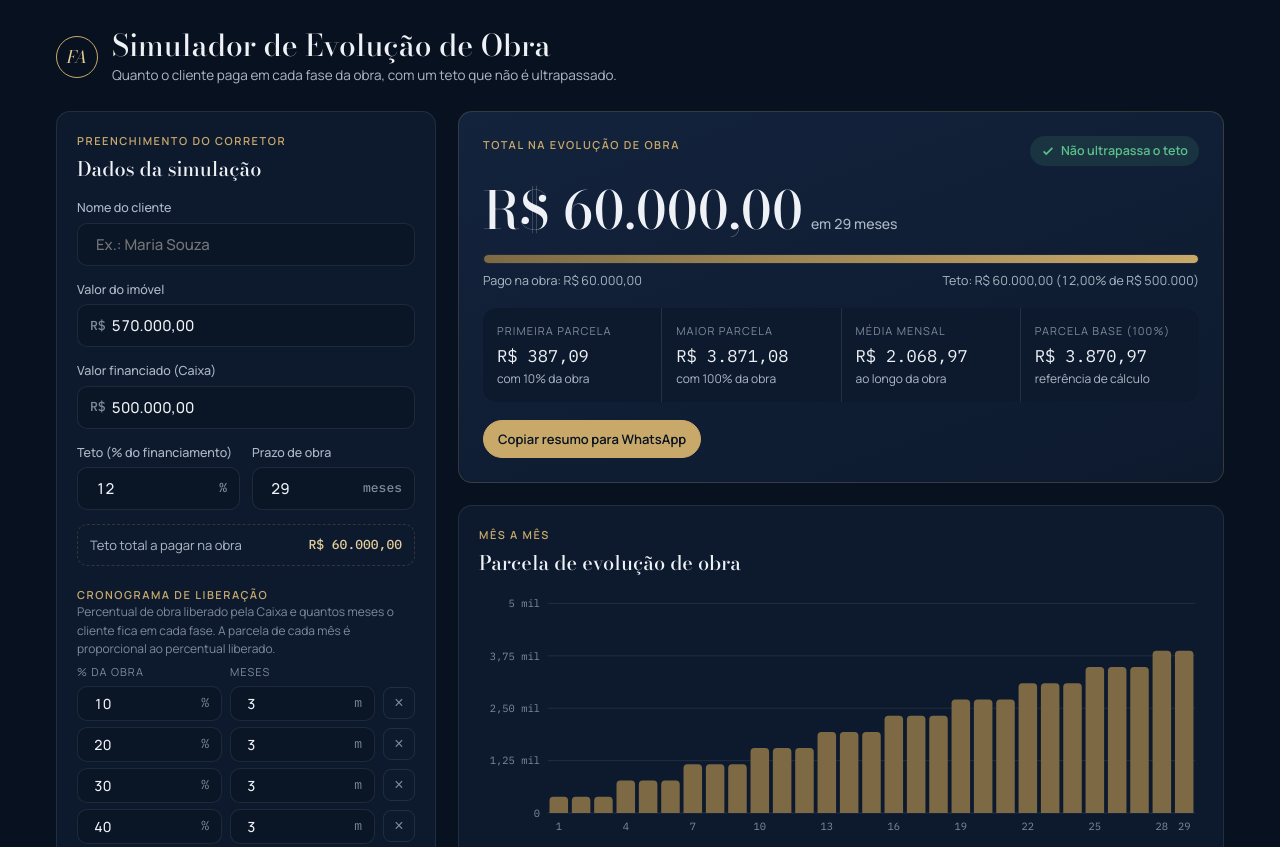
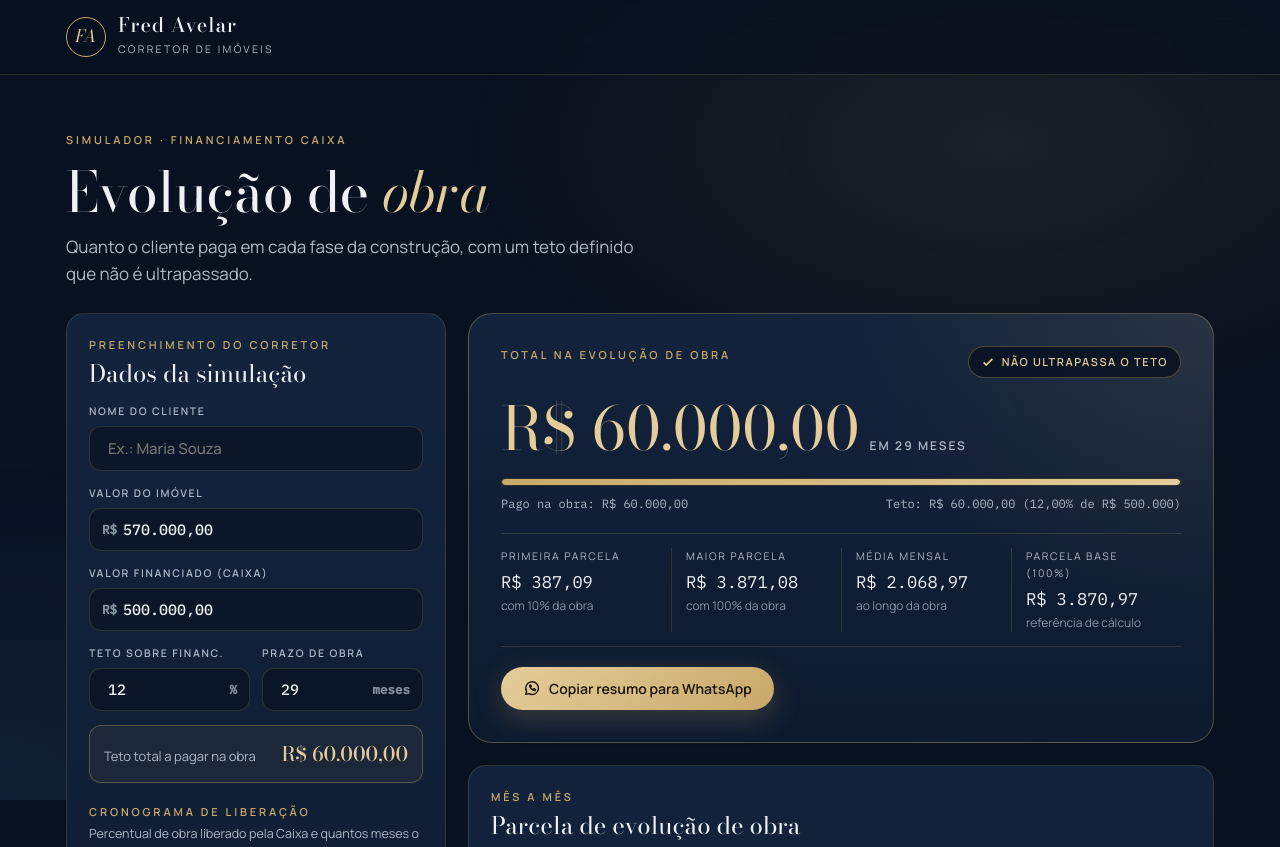
Before and after one commit to gustavoromanno/fred-avelar, a plain HTML site: page evolucao-obra.html in a window 1280 px wide. Shown: the top 847 px of the page. Drawn offline with nearby package versions, Linux system fonts and the light colour scheme.

Commit message:
Simulador de evolução de obra na identidade visual do site
Co-Authored-By: Claude Opus 5.5 <noreply@anthropic.com>
Claude-Session: https://claude.ai/code/session_01DP5uziYctRqVoq6mkUCWf4

```diff
--- a/evolucao-obra.html
+++ b/evolucao-obra.html
@@ -8,110 +8,132 @@
 <meta name="claude:viewport-fit-sides" content="cover">
 <link rel="stylesheet" href="https://fonts.googleapis.com/css2?family=Bodoni+Moda:ital,opsz,wght@0,6..96,400;0,6..96,500;1,6..96,400&family=Manrope:wght@400;500;600;700&family=IBM+Plex+Mono:wght@400;500&display=swap">
 <style>
-/* Layout: navy single-look page (marca Fred Avelar). Coluna esquerda = dados do corretor; direita = resultado para o cliente: teto, gráfico mês a mês e tabela. */
+/* Layout: mesma identidade do site Fred Avelar (navy + ouro, Bodoni/Manrope/Plex Mono, brilho radial ao fundo). Coluna esquerda = dados do corretor; direita = resultado para o cliente. */
 :root{
-  --ink:#08111f; --navy:#0d1a2e; --navy-2:#13233c; --field:#0a1526;
-  --line:rgba(201,169,106,.2); --line-soft:rgba(174,184,198,.12);
-  --gold:#c9a96a; --gold-hi:#e4cd9a; --gold-lo:#7d6a45;
-  --silver:#aeb8c6; --muted:#7f8a9a; --paper:#eef1f5;
-  --good:#5cc08a; --good-bg:rgba(92,192,138,.12); --warn:#e7b04f; --warn-bg:rgba(231,176,79,.12);
+  --ink:#08111f; --navy:#0d1a2e; --navy-2:#13233c; --field:rgba(8,17,31,.6);
+  --line:rgba(201,169,106,.18); --line-strong:rgba(201,169,106,.35); --line-soft:rgba(238,241,245,.08);
+  --gold:#c9a96a; --gold-hi:#e4cd9a; --gold-lo:#8a7449; --gold-ink:#1a1407;
+  --silver:#aeb8c6; --muted:#8792a3; --paper:#eef1f5;
+  --warn:#e8957a; --warn-bg:rgba(232,149,122,.12);
   --display:"Bodoni Moda","Didot","Bodoni 72",Georgia,serif;
   --body:"Manrope",system-ui,-apple-system,"Segoe UI",sans-serif;
   --mono:"IBM Plex Mono",ui-monospace,Menlo,monospace;
   --r:14px; color-scheme:dark;
 }
 *{box-sizing:border-box}
-body{background:var(--ink);color:var(--paper);font-family:var(--body);font-size:15px;line-height:1.55;-webkit-font-smoothing:antialiased}
-.wrap{max-width:1200px;margin:0 auto;padding-left:max(16px,env(safe-area-inset-left,0px));padding-right:max(16px,env(safe-area-inset-right,0px));padding-block:28px 56px}
-header.top{display:flex;align-items:center;gap:14px;flex-wrap:wrap;margin-bottom:26px}
-.mono-mark{width:42px;height:42px;border:1px solid var(--gold);border-radius:50%;display:grid;place-items:center;font-family:var(--display);font-style:italic;color:var(--gold-hi);font-size:17px}
-.top h1{font-family:var(--display);font-weight:500;font-size:clamp(22px,3.2vw,30px);margin:0;line-height:1.15;text-wrap:balance}
-.top p{margin:2px 0 0;color:var(--silver);font-size:13.5px}
-.eyebrow{font-size:11px;letter-spacing:.14em;text-transform:uppercase;color:var(--gold);font-weight:600}
-.grid{display:grid;grid-template-columns:minmax(0,380px) minmax(0,1fr);gap:22px;align-items:start}
+body{background:var(--ink);color:var(--paper);font-family:var(--body);font-size:15px;line-height:1.6;-webkit-font-smoothing:antialiased}
+body::before{content:"";position:fixed;inset:0 0 auto;height:env(safe-area-inset-top,0px);z-index:60;background:var(--ink)}
+.glow{position:fixed;inset:0;z-index:0;pointer-events:none;background:
+  radial-gradient(60% 50% at 78% 18%,rgba(201,169,106,.10),transparent 70%),
+  radial-gradient(50% 60% at 0% 100%,rgba(60,96,150,.18),transparent 70%)}
+.wrap{position:relative;z-index:1;max-width:1180px;margin:0 auto;padding-left:max(16px,env(safe-area-inset-left,0px));padding-right:max(16px,env(safe-area-inset-right,0px))}
+header.site{position:sticky;top:env(safe-area-inset-top,0px);z-index:50;backdrop-filter:blur(14px);-webkit-backdrop-filter:blur(14px);background:rgba(8,17,31,.72);border-bottom:1px solid var(--line)}
+header.site .wrap{display:flex;align-items:center;gap:16px;padding-block:14px}
+.brand{display:flex;align-items:center;gap:12px}
+.mono-mark{width:40px;height:40px;border:1px solid var(--gold);border-radius:50%;display:grid;place-items:center;font-family:var(--display);font-style:italic;color:var(--gold-hi);font-size:17px;letter-spacing:.02em;flex:none}
+.brand b{font-family:var(--display);font-weight:500;font-size:20px;letter-spacing:.04em;display:block;line-height:1.1}
+.brand small{font-size:10.5px;letter-spacing:.22em;text-transform:uppercase;color:var(--silver)}
+.intro{padding-block:clamp(34px,5vw,56px) 26px}
+.intro h1{font-family:var(--display);font-weight:400;font-size:clamp(34px,5vw,56px);line-height:1.04;letter-spacing:-.01em;margin:14px 0 12px;text-wrap:balance}
+.intro h1 em{color:var(--gold-hi);font-style:italic}
+.intro p{margin:0;color:var(--silver);max-width:56ch;font-size:clamp(15px,1.5vw,17px)}
+.eyebrow{font-size:11px;letter-spacing:.26em;text-transform:uppercase;color:var(--gold);font-weight:600}
+.grid{display:grid;grid-template-columns:minmax(0,380px) minmax(0,1fr);gap:22px;align-items:start;padding-bottom:40px}
 @media (max-width:900px){.grid{grid-template-columns:minmax(0,1fr)}}
-.panel{background:var(--navy);border:1px solid var(--line-soft);border-radius:var(--r);padding:20px;min-width:0}
-.panel h2{font-family:var(--display);font-weight:500;font-size:20px;margin:4px 0 14px}
+.panel{background:linear-gradient(180deg,var(--navy-2),var(--navy));border:1px solid var(--line);border-radius:18px;padding:22px;min-width:0}
+.panel h2{font-family:var(--display);font-weight:400;font-size:24px;line-height:1.15;margin:6px 0 16px}
 .fields{display:grid;gap:14px}
 .row2{display:grid;grid-template-columns:1fr 1fr;gap:12px}
-label{display:grid;grid-template-columns:minmax(0,1fr);gap:5px;font-size:12.5px;color:var(--silver);font-weight:500}
-.inp{display:flex;align-items:center;background:var(--field);border:1px solid var(--line-soft);border-radius:10px;padding:0 12px;transition:border-color .15s}
+label{display:grid;grid-template-columns:minmax(0,1fr);gap:6px;font-size:10.5px;letter-spacing:.16em;text-transform:uppercase;color:var(--silver);font-weight:600}
+.inp{display:flex;align-items:center;background:var(--field);border:1px solid var(--line);border-radius:12px;padding:0 12px;transition:border-color .2s}
 .inp:focus-within{border-color:var(--gold)}
-.inp span{color:var(--muted);font-family:var(--mono);font-size:13px}
-.inp input{flex:1;min-width:0;width:100%;background:none;border:0;outline:0;color:var(--paper);font:500 15px var(--body);padding:10px 6px;font-variant-numeric:tabular-nums}
-.hint{font-size:12px;color:var(--muted);margin:0}
-.calc-line{display:flex;justify-content:space-between;gap:8px;font-size:13px;color:var(--silver);padding:10px 12px;border:1px dashed var(--line);border-radius:10px}
-.calc-line b{color:var(--gold-hi);font-family:var(--mono);font-weight:500}
-.stages{display:grid;gap:6px;margin-top:4px}
-.stage-h,.stage{display:grid;grid-template-columns:1fr 1fr 32px;gap:8px;align-items:center}
-.stage-h{font-size:11px;letter-spacing:.1em;text-transform:uppercase;color:var(--muted)}
+.inp span{color:var(--muted);font-family:var(--mono);font-size:12.5px;letter-spacing:0;text-transform:none}
+.inp input{flex:1;min-width:0;width:100%;background:none;border:0;outline:0;color:var(--paper);font:500 15px var(--mono);letter-spacing:0;padding:11px 6px;font-variant-numeric:tabular-nums}
+.inp input[type=text]{font-family:var(--body)}
+.hint{font-size:12.5px;color:var(--silver);margin:4px 0 0}
+.calc-line{display:flex;justify-content:space-between;align-items:baseline;gap:8px;font-size:13px;color:var(--silver);padding:12px 14px;border:1px solid var(--line-strong);border-radius:12px;background:rgba(201,169,106,.06)}
+.calc-line b{color:var(--gold-hi);font-family:var(--display);font-weight:500;font-size:20px}
+.stages{display:grid;gap:6px;margin-top:10px}
+.stage-h,.stage{display:grid;grid-template-columns:1fr 1fr 34px;gap:8px;align-items:center}
+.stage-h{font-size:10.5px;letter-spacing:.16em;text-transform:uppercase;color:var(--muted)}
 .stage .inp input{padding:7px 4px;font-size:14px}
-.icon-btn{width:32px;height:32px;border-radius:8px;border:1px solid var(--line-soft);background:none;color:var(--muted);cursor:pointer;font-size:16px;line-height:1}
-.icon-btn:hover{color:var(--paper);border-color:var(--silver)}
-.btns{display:flex;gap:8px;flex-wrap:wrap;margin-top:10px}
-.btn{border:1px solid var(--line);background:none;color:var(--gold-hi);font:600 13px var(--body);padding:9px 14px;border-radius:999px;cursor:pointer}
-.btn:hover{background:rgba(201,169,106,.1)}
-.btn.solid{background:var(--gold);color:var(--ink);border-color:var(--gold)}
-.btn.solid:hover{background:var(--gold-hi)}
-:focus-visible{outline:2px solid var(--gold);outline-offset:2px}
-.chip{display:inline-flex;align-items:center;gap:6px;font-size:12.5px;font-weight:600;padding:5px 11px;border-radius:999px}
-.chip.ok{background:var(--good-bg);color:var(--good)}
-.chip.warn{background:var(--warn-bg);color:var(--warn)}
-.chip svg{width:14px;height:14px}
+.icon-btn{width:34px;height:34px;border-radius:50%;border:1px solid var(--line);background:none;color:var(--muted);cursor:pointer;font-size:16px;line-height:1;transition:color .2s,border-color .2s}
+.icon-btn:hover{color:var(--gold-hi);border-color:var(--gold)}
+.btns{display:flex;gap:8px;flex-wrap:wrap;margin-top:12px}
+.btn{display:inline-flex;align-items:center;gap:8px;border:1px solid rgba(238,241,245,.25);background:none;color:var(--paper);font:600 13px var(--body);padding:9px 16px;border-radius:999px;cursor:pointer;transition:transform .2s,box-shadow .2s,border-color .2s,color .2s;white-space:nowrap}
+.btn:hover{border-color:var(--gold);color:var(--gold-hi)}
+.btn.solid{background:linear-gradient(135deg,var(--gold-hi),var(--gold));color:var(--gold-ink);border:0;padding:12px 22px;font-size:14px;box-shadow:0 8px 28px rgba(201,169,106,.25)}
+.btn.solid:hover{transform:translateY(-1px);box-shadow:0 12px 34px rgba(201,169,106,.35);color:var(--gold-ink)}
+.btn svg{width:18px;height:18px}
+:focus-visible{outline:2px solid var(--gold);outline-offset:3px;border-radius:6px}
+.chip{display:inline-flex;align-items:center;gap:7px;font-size:11px;letter-spacing:.14em;text-transform:uppercase;font-weight:600;padding:6px 12px;border-radius:999px;background:rgba(8,17,31,.82);border:1px solid var(--line-strong);color:var(--gold-hi)}
+.chip.warn{background:var(--warn-bg);border-color:var(--warn);color:var(--warn);letter-spacing:.04em;text-transform:none;font-size:12.5px}
+.chip svg{width:14px;height:14px;flex:none}
 
 .result{display:grid;gap:22px;min-width:0}
-.hero{background:linear-gradient(160deg,var(--navy-2),var(--navy));border:1px solid var(--line);border-radius:var(--r);padding:24px;display:grid;gap:18px}
+.hero{border:1px solid var(--line-strong);border-radius:24px;padding:clamp(20px,3.5vw,32px);display:grid;gap:20px;background:
+  radial-gradient(80% 120% at 100% 0%,rgba(201,169,106,.12),transparent 60%),linear-gradient(180deg,var(--navy-2),var(--navy))}
 .hero-top{display:flex;justify-content:space-between;gap:14px;flex-wrap:wrap;align-items:flex-start}
-.client{font-family:var(--display);font-style:italic;font-size:19px;color:var(--gold-hi)}
-.big{font-family:var(--display);font-size:clamp(34px,5.4vw,52px);line-height:1;font-weight:500;font-variant-numeric:tabular-nums}
-.big small{font-family:var(--body);font-size:14px;color:var(--silver);font-weight:500;margin-left:8px}
-.meter{display:grid;gap:7px}
-.meter-bar{height:10px;border-radius:99px;background:var(--field);overflow:hidden;border:1px solid var(--line-soft)}
-.meter-bar i{display:block;height:100%;background:linear-gradient(90deg,var(--gold-lo),var(--gold));border-radius:99px}
-.meter-lab{display:flex;justify-content:space-between;font-size:12.5px;color:var(--silver);font-variant-numeric:tabular-nums}
-.kpis{display:grid;grid-template-columns:repeat(4,minmax(0,1fr));gap:1px;background:var(--line-soft);border-radius:12px;overflow:hidden}
-@media (max-width:640px){.kpis{grid-template-columns:repeat(2,minmax(0,1fr))}}
-.kpi{background:var(--navy);padding:14px}
-.kpi .k{font-size:11px;letter-spacing:.1em;text-transform:uppercase;color:var(--muted)}
+.client{font-family:var(--display);font-style:italic;font-size:22px;color:var(--gold-hi);margin-top:4px}
+.big{font-family:var(--display);font-size:clamp(38px,6vw,60px);line-height:1;font-weight:400;color:var(--gold-hi);font-variant-numeric:tabular-nums}
+.big small{font-family:var(--body);font-size:12px;letter-spacing:.16em;text-transform:uppercase;color:var(--silver);font-weight:600;margin-left:10px}
+.meter{display:grid;gap:8px}
+.meter-bar{height:8px;border-radius:99px;background:rgba(8,17,31,.7);overflow:hidden;border:1px solid var(--line)}
+.meter-bar i{display:block;height:100%;background:linear-gradient(90deg,var(--gold),var(--gold-hi));border-radius:99px}
+.meter-lab{display:flex;justify-content:space-between;gap:10px;flex-wrap:wrap;font-family:var(--mono);font-size:12px;color:var(--silver);font-variant-numeric:tabular-nums}
+.kpis{display:grid;grid-template-columns:repeat(4,minmax(0,1fr));border-block:1px solid var(--line);padding-block:14px}
+.kpi{padding-inline:14px;min-width:0}
+.kpi:first-child{padding-left:0}
+.kpi+.kpi{border-left:1px solid var(--line)}
+@media (max-width:640px){.kpis{grid-template-columns:repeat(2,minmax(0,1fr));row-gap:14px}.kpi:nth-child(3){border-left:0;padding-left:0}}
+.kpi .k{font-size:10.5px;letter-spacing:.16em;text-transform:uppercase;color:var(--silver)}
 .kpi .v{font-family:var(--mono);font-size:17px;margin-top:4px;font-variant-numeric:tabular-nums}
-.kpi .s{font-size:12px;color:var(--silver)}
+.kpi .s{font-size:12px;color:var(--muted)}
 
 .chart-wrap{position:relative}
 #chart{width:100%;height:auto;display:block}
 #chart text{font-family:var(--mono);font-size:11px;fill:var(--muted)}
-#chart .bar{fill:var(--gold-lo);transition:fill .12s}
-#chart .bar.hi{fill:var(--gold)}
+#chart .bar{fill:url(#gbar);transition:opacity .15s}
+#chart .bar.hi{fill:var(--gold-hi)}
 #chart .hit{fill:transparent;cursor:pointer}
 #chart .grid-l{stroke:var(--line-soft);stroke-width:1}
-.tip{position:absolute;pointer-events:none;background:var(--ink);border:1px solid var(--line);border-radius:10px;padding:8px 11px;font-size:12.5px;white-space:nowrap;transform:translate(-50%,-100%);box-shadow:0 8px 24px rgba(0,0,0,.4)}
+#chart .base-l{stroke:var(--line-strong);stroke-width:1}
+.tip{position:absolute;pointer-events:none;background:rgba(8,17,31,.92);backdrop-filter:blur(6px);border:1px solid var(--line-strong);border-radius:12px;padding:8px 12px;font-size:12.5px;white-space:nowrap;transform:translate(-50%,-100%);box-shadow:0 10px 30px rgba(0,0,0,.45)}
 .tip b{font-family:var(--mono);color:var(--gold-hi);font-weight:500}
-.legend-stages{display:flex;gap:6px;flex-wrap:wrap;margin-top:10px}
-.legend-stages span{font-size:11.5px;color:var(--silver);border:1px solid var(--line-soft);border-radius:999px;padding:3px 9px;font-variant-numeric:tabular-nums}
+.legend-stages{display:flex;gap:8px;flex-wrap:wrap;margin-top:14px}
+.legend-stages span{font-size:12px;color:var(--paper);border:1px solid var(--line);border-radius:999px;padding:5px 12px;background:rgba(13,26,46,.6);font-variant-numeric:tabular-nums}
 
-.tbl-wrap{overflow-x:auto;max-height:460px;overflow-y:auto;border:1px solid var(--line-soft);border-radius:12px}
+.tbl-wrap{overflow-x:auto;max-height:460px;overflow-y:auto;border:1px solid var(--line);border-radius:var(--r)}
 table{width:100%;border-collapse:collapse;font-size:13.5px;font-variant-numeric:tabular-nums}
-th{position:sticky;top:0;background:var(--navy-2);text-align:right;font-size:11px;letter-spacing:.08em;text-transform:uppercase;color:var(--muted);font-weight:600;padding:10px 12px}
+th{position:sticky;top:0;background:var(--navy-2);text-align:right;font-size:10.5px;letter-spacing:.16em;text-transform:uppercase;color:var(--silver);font-weight:600;padding:11px 12px;border-bottom:1px solid var(--line)}
 td{padding:8px 12px;text-align:right;border-top:1px solid var(--line-soft);font-family:var(--mono)}
 th:first-child,td:first-child{text-align:left}
-tr.new-stage td{border-top-color:var(--line)}
-td .pct{display:inline-block;min-width:44px;text-align:center;font-size:12px;padding:2px 7px;border-radius:6px;background:rgba(201,169,106,.12);color:var(--gold-hi)}
-tfoot td{background:var(--navy-2);font-weight:600;color:var(--gold-hi);position:sticky;bottom:0}
-.note{font-size:12px;color:var(--muted);margin:14px 0 0;max-width:70ch}
-.toast{position:fixed;left:50%;bottom:calc(20px + env(safe-area-inset-bottom,0px));transform:translateX(-50%);background:var(--gold);color:var(--ink);font-weight:600;padding:10px 18px;border-radius:999px;font-size:13.5px}
-textarea#copyFallback{width:100%;min-height:120px;margin-top:10px;background:var(--field);color:var(--paper);border:1px solid var(--line);border-radius:10px;padding:10px;font:13px var(--mono)}
+tr.new-stage td{border-top-color:var(--line-strong)}
+td .pct{display:inline-block;min-width:48px;text-align:center;font-size:11.5px;padding:2px 8px;border-radius:999px;border:1px solid var(--line);color:var(--gold-hi)}
+tfoot td{background:var(--navy-2);font-weight:500;color:var(--gold-hi);position:sticky;bottom:0;border-top:1px solid var(--line-strong)}
+.note{font-size:12.5px;color:var(--silver);font-family:var(--mono);margin:16px 0 0;max-width:80ch;line-height:1.6}
+footer{position:relative;z-index:1;border-top:1px solid var(--line)}
+footer .wrap{display:flex;flex-wrap:wrap;gap:10px 30px;justify-content:space-between;padding-block:24px;font-size:12.5px;color:var(--silver);font-family:var(--mono)}
+.toast{position:fixed;z-index:70;left:50%;bottom:calc(20px + env(safe-area-inset-bottom,0px));transform:translateX(-50%);background:linear-gradient(135deg,var(--gold-hi),var(--gold));color:var(--gold-ink);font-weight:600;padding:11px 20px;border-radius:999px;font-size:13.5px;box-shadow:0 10px 30px rgba(0,0,0,.45)}
+textarea#copyFallback{width:100%;min-height:130px;background:var(--field);color:var(--paper);border:1px solid var(--line-strong);border-radius:12px;padding:12px;font:13px var(--mono)}
 @media (prefers-reduced-motion:reduce){*{transition:none!important}}
 </style>
 
-<div class="wrap">
-  <header class="top">
-    <div class="mono-mark">FA</div>
-    <div>
-      <h1>Simulador de Evolução de Obra</h1>
-      <p>Quanto o cliente paga em cada fase da obra, com um teto que não é ultrapassado.</p>
-    </div>
-  </header>
+<div class="glow" aria-hidden="true"></div>
+<header class="site">
+  <div class="wrap">
+    <div class="brand"><div class="mono-mark">FA</div><div><b>Fred Avelar</b><small>Corretor de imóveis</small></div></div>
+  </div>
+</header>
 
-  <div class="grid">
+<main class="wrap">
+  <div class="intro">
+    <div class="eyebrow">Simulador · Financiamento Caixa</div>
+    <h1>Evolução de <em>obra</em></h1>
+    <p>Quanto o cliente paga em cada fase da construção, com um teto definido que não é ultrapassado.</p>
+  </div>
+
+<div class="grid">
     <!-- DADOS -->
     <section class="panel" aria-labelledby="h-dados">
       <div class="eyebrow">Preenchimento do corretor</div>
@@ -127,7 +149,7 @@ textarea#copyFallback{width:100%;min-height:120px;margin-top:10px;background:var
           <div class="inp"><span>R$</span><input id="financiado" inputmode="decimal" value="500.000,00"></div>
         </label>
         <div class="row2">
-          <label>Teto (% do financiamento)
+          <label>Teto sobre financ.
             <div class="inp"><input id="tetoPct" inputmode="decimal" value="12"><span>%</span></div>
           </label>
           <label>Prazo de obra
@@ -174,7 +196,7 @@ textarea#copyFallback{width:100%;min-height:120px;margin-top:10px;background:var
           <div class="kpi"><div class="k">Parcela base (100%)</div><div class="v" id="kBase"></div><div class="s">referência de cálculo</div></div>
         </div>
         <div class="btns" style="margin-top:0">
-          <button class="btn solid" id="copy" type="button">Copiar resumo para WhatsApp</button>
+          <button class="btn solid" id="copy" type="button"><svg viewBox="0 0 24 24" fill="none" stroke="currentColor" stroke-width="1.8" stroke-linecap="round" stroke-linejoin="round"><path d="M3.5 20.5l1.3-4A8.5 8.5 0 1 1 8 19.6z"/><path d="M9 9.2c.3 2.3 2.2 4.4 4.6 4.9l1-1.2 2 .8-.3 1.6c-3.5.4-7.6-3.3-7.6-6.9l1.6-.4.8 2z"/></svg>Copiar resumo para WhatsApp</button>
         </div>
         <textarea id="copyFallback" hidden readonly aria-label="Resumo para copiar"></textarea>
       </section>
@@ -203,7 +225,8 @@ textarea#copyFallback{width:100%;min-height:120px;margin-top:10px;background:var
       </section>
     </div>
   </div>
-</div>
+</main>
+<footer><div class="wrap"><span>Fred Avelar · Corretor de imóveis</span><span>Simulação sem valor contratual</span></div></footer>
 <div class="toast" id="toast" hidden></div>
 
 <script>
@@ -335,7 +358,7 @@ textarea#copyFallback{width:100%;min-height:120px;margin-top:10px;background:var
     const max = niceMax(Math.max(...months.map(m=>m.val)));
     const pw = W-L-R, ph = H-T-B, slot = pw/n, gap = Math.min(4,slot*.25), bw = Math.max(1,slot-gap);
     const y = v => T + ph - v/max*ph;
-    let s='';
+    let s='<defs><linearGradient id="gbar" x1="0" y1="0" x2="0" y2="1"><stop offset="0" stop-color="#e4cd9a"/><stop offset="1" stop-color="#8a7449"/></linearGradient></defs>';
     for(let i=0;i<=4;i++){ const v=max*i/4, yy=y(v);
       s+=`<line class="grid-l" x1="${L}" x2="${W-R}" y1="${yy}" y2="${yy}"/><text x="${L-8}" y="${yy+4}" text-anchor="end">${v>=1000?NUM.format(v/1000).replace(',00','')+' mil':Math.round(v)}</text>`; }
     const step = n>24?3:n>12?2:1;
@@ -345,6 +368,7 @@ textarea#copyFallback{width:100%;min-height:120px;margin-top:10px;background:var
       s += `<path class="bar" data-i="${i}" d="M${x},${T+ph} V${yy+r} Q${x},${yy} ${x+r},${yy} H${x+bw-r} Q${x+bw},${yy} ${x+bw},${yy+r} V${T+ph} Z"/>`;
       if(i%step===0 || i===n-1) s+=`<text x="${x+bw/2}" y="${H-10}" text-anchor="middle">${i+1}</text>`;
     });
+    s+=`<line class="base-l" x1="${L}" x2="${W-R}" y1="${T+ph}" y2="${T+ph}"/>`;
     months.forEach((m,i)=>{ s+=`<rect class="hit" data-i="${i}" x="${L+i*slot}" y="${T}" width="${slot}" height="${ph}"/>`; });
     svg.innerHTML = s;
   }
```
